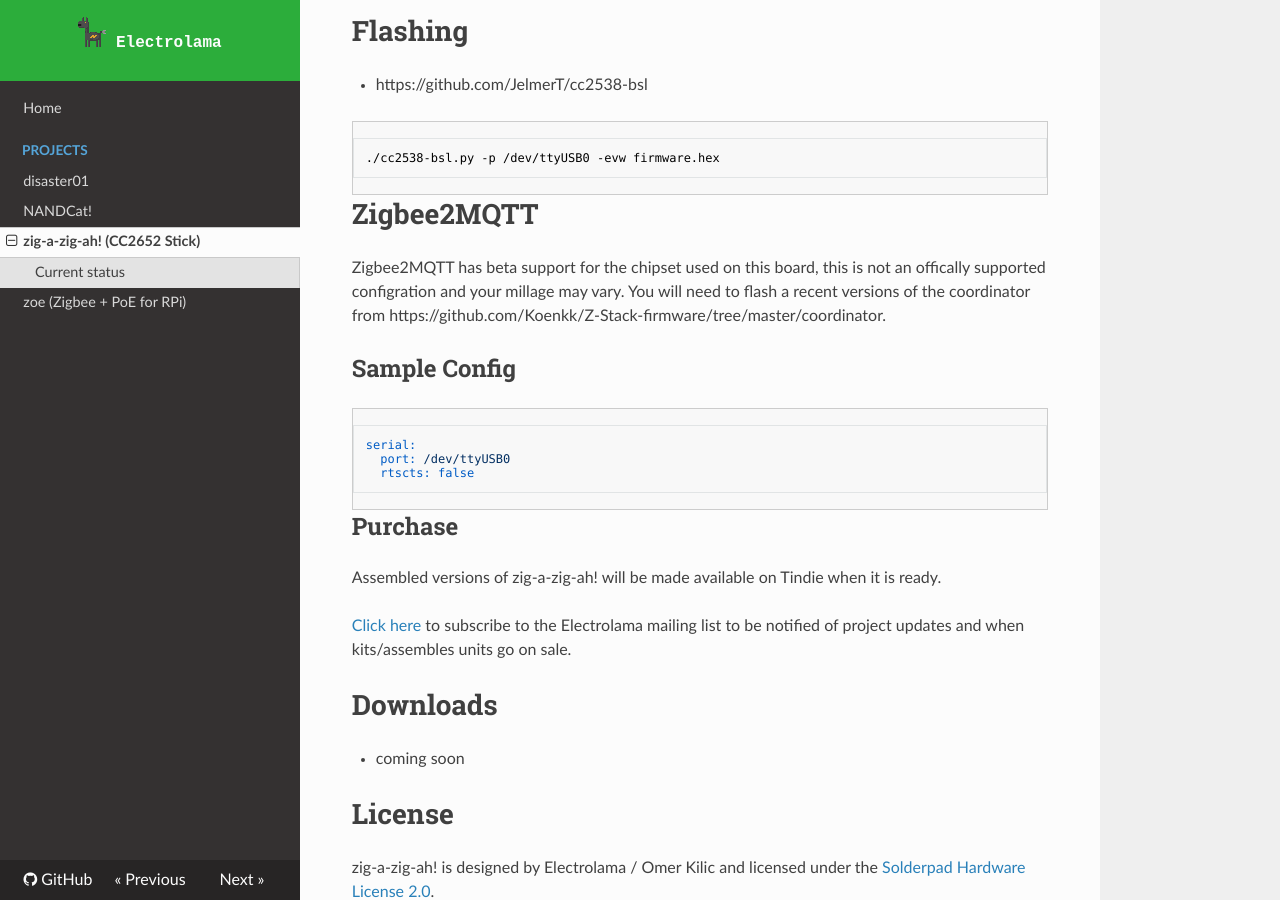
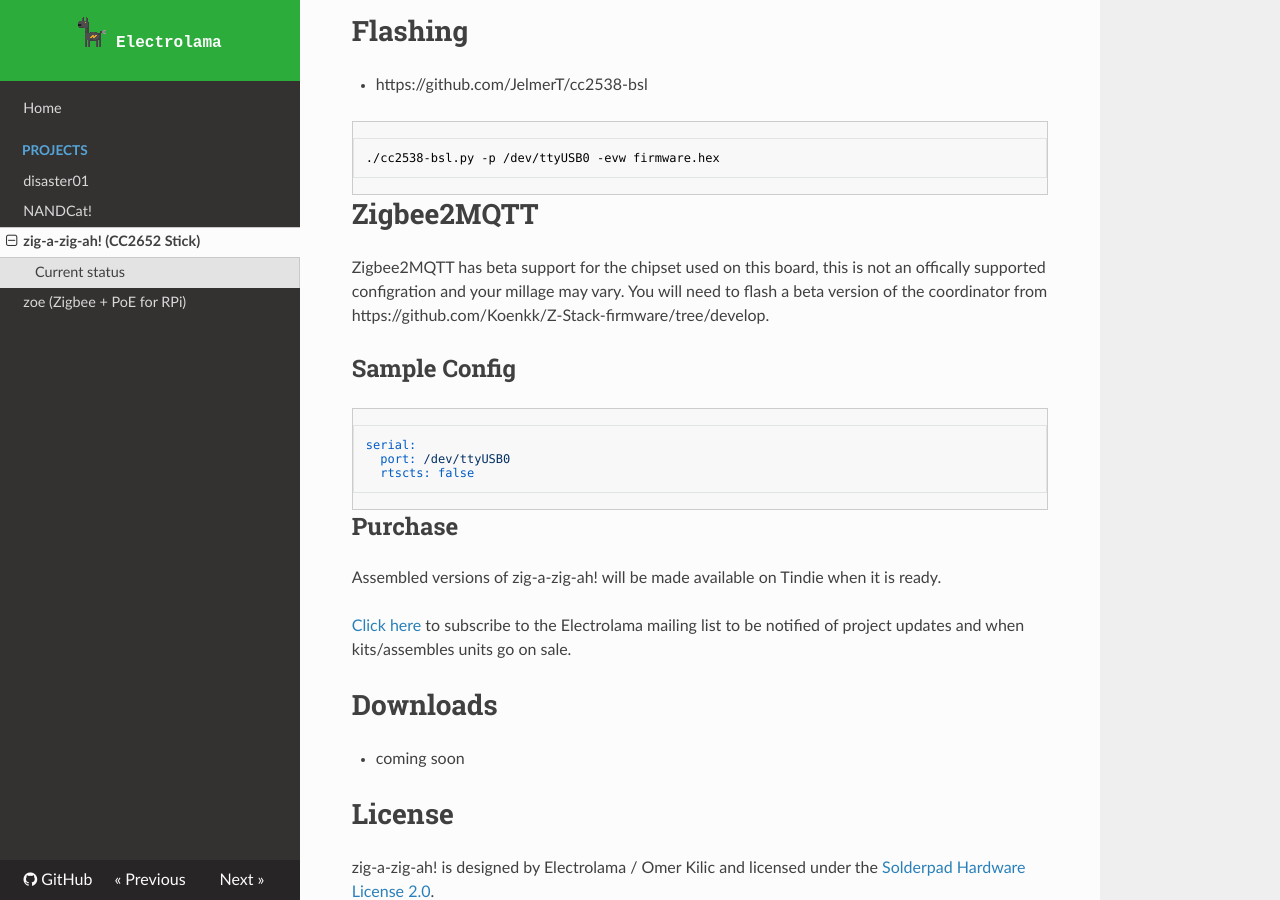
Before and after one commit to paul-jewell/docs, an MkDocs documentation site: the page built from docs/projects/zig-a-zig-ah.md, in a window 1280 px wide and 900 px high, scrolled down 2490 px. Built offline with MkDocs 1.6.1, drawn with Linux system fonts in a browser that asks for light colours; nearby versions of some CDN libraries; comment, search, counter and statistics services are not loaded.

Commit message:
Update zig-a-zig-ah.md

````diff
--- a/docs/projects/zig-a-zig-ah.md
+++ b/docs/projects/zig-a-zig-ah.md
@@ -60,7 +60,7 @@ Interested in this? [Ping me](https://twitter.com/omerk) and let me know what yo
 ```
 
 # Zigbee2MQTT
-Zigbee2MQTT has beta support for the chipset used on this board, this is not an offically supported configration and your millage may vary. You will need to flash a recent versions of the coordinator from https://github.com/Koenkk/Z-Stack-firmware/tree/master/coordinator.
+Zigbee2MQTT has beta support for the chipset used on this board, this is not an offically supported configration and your millage may vary. You will need to flash a beta version of the coordinator from https://github.com/Koenkk/Z-Stack-firmware/tree/develop.
 
 ## Sample Config
 ```yaml
````
